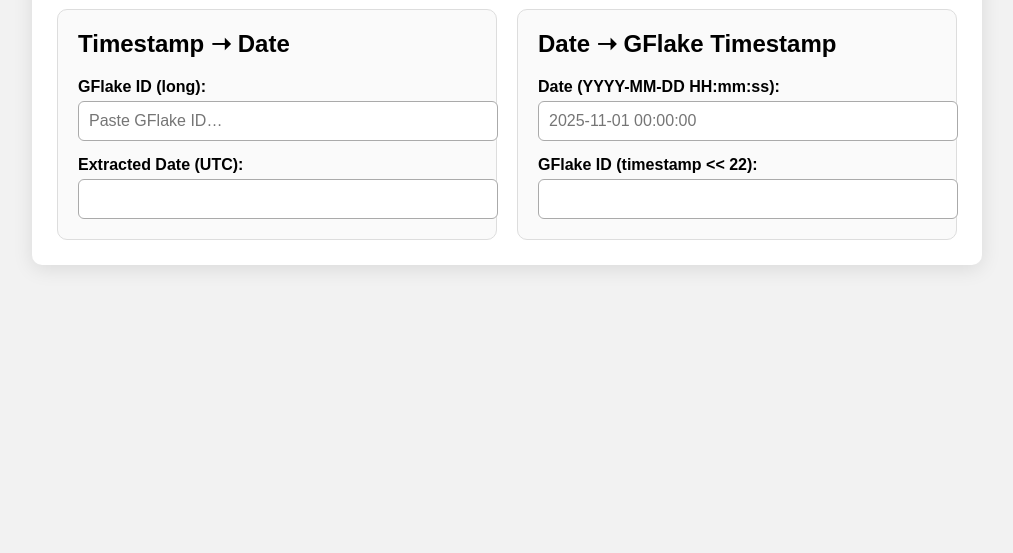
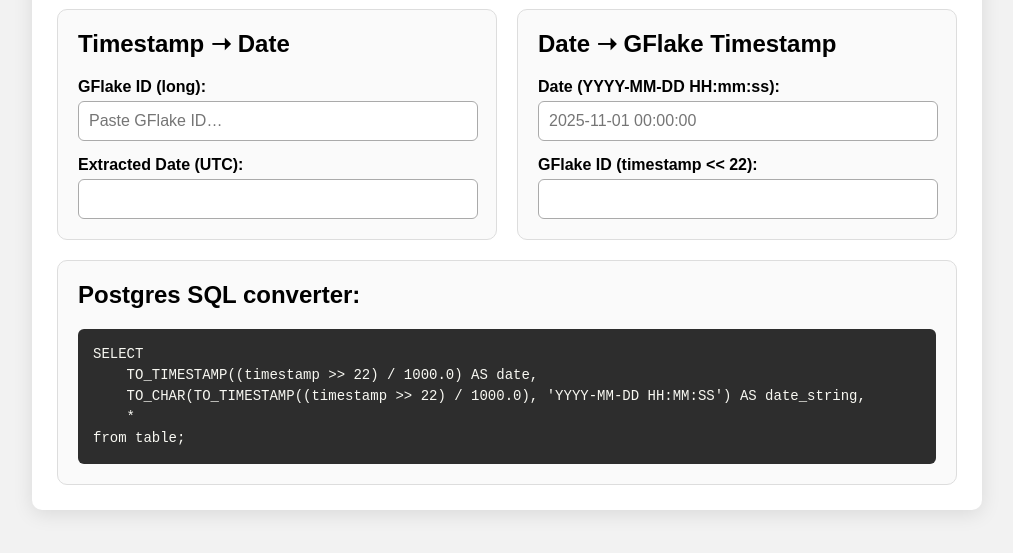
Before and after one commit to norberto-genesis/gflake, a plain HTML site: page index.html in a window 1280 px wide. Shown: the part 135-688 px from the top of the page, without its empty margins (133-1146 px from the left). Drawn offline with Linux system fonts and the light colour scheme.

Commit message:
Refactor HTML structure and styling

```diff
--- a/index.html
+++ b/index.html
@@ -1,7 +1,7 @@
 <!DOCTYPE html>
 <html lang="en">
   <head>
-<meta charset="UTF-8">
+    <meta charset="UTF-8" />
     <title>GFlake Converter</title>
     <style>
       body {
@@ -16,7 +16,7 @@
         background: #fff;
         padding: 25px;
         border-radius: 10px;
-    box-shadow: 0 4px 20px rgba(0,0,0,0.1);
+        box-shadow: 0 4px 20px rgba(0, 0, 0, 0.1);
       }
 
       h1 {
@@ -49,17 +49,40 @@
       }
 
       input {
-    width: 100%;
+        width: 95%;
         padding: 10px;
         margin-top: 5px;
         border-radius: 6px;
         border: 1px solid #aaa;
         font-size: 16px;
       }
+
+      .code-panel {
+        margin-top: 20px;
+        background: #fafafa;
+        border-radius: 10px;
+        padding: 20px;
+        border: 1px solid #ddd;
+      }
+
+      pre {
+        background: #2d2d2d;
+        color: #f8f8f2;
+        padding: 15px;
+        border-radius: 6px;
+        overflow-x: auto;
+        font-family: "Courier New", monospace;
+        font-size: 14px;
+        line-height: 1.5;
+        margin: 10px 0 0 0;
+      }
+
+      code {
+        font-family: "Courier New", monospace;
+      }
     </style>
   </head>
   <body>
-
     <div class="container">
       <h1>GFlake Converter</h1>
 
@@ -85,6 +108,15 @@
           <label>GFlake ID (timestamp << 22):</label>
           <input id="timestampResult" type="text" readonly />
         </div>
+      </div>
+
+      <div class="code-panel">
+        <h2>Postgres SQL converter:</h2>
+        <pre><code>SELECT
+    TO_TIMESTAMP((timestamp &gt;&gt; 22) / 1000.0) AS date,
+    TO_CHAR(TO_TIMESTAMP((timestamp &gt;&gt; 22) / 1000.0), 'YYYY-MM-DD HH:MM:SS') AS date_string,
+    *
+from table;</code></pre>
       </div>
     </div>
 
@@ -124,8 +156,9 @@ document.getElementById("gfId").addEventListener("input", () => {
         const input = document.getElementById("gfId").value.trim();
         const date = gfIdToDate(input);
 
-  document.getElementById("gfDate").value =
-    date ? date.toISOString().replace("T", " ").replace("Z", "") : "Invalid";
+        document.getElementById("gfDate").value = date
+          ? date.toISOString().replace("T", " ").replace("Z", "")
+          : "Invalid";
       });
 
       // Date → Timestamp
@@ -133,10 +166,8 @@ document.getElementById("dateInput").addEventListener("input", () => {
         const dateStr = document.getElementById("dateInput").value.trim();
         const id = dateToGfId(dateStr);
 
-  document.getElementById("timestampResult").value =
-    id || "Invalid";
+        document.getElementById("timestampResult").value = id || "Invalid";
       });
-
 
       // --- UI Bindings ---
 
@@ -145,8 +176,9 @@ document.getElementById("gfId").addEventListener("input", () => {
         const input = document.getElementById("gfId").value.trim();
         const date = gfIdToDate(input);
 
-  document.getElementById("gfDate").value =
-    date ? date.toISOString().replace("T", " ").replace("Z", "") : "Invalid";
+        document.getElementById("gfDate").value = date
+          ? date.toISOString().replace("T", " ").replace("Z", "")
+          : "Invalid";
       });
 
       // Date → Timestamp
@@ -154,10 +186,8 @@ document.getElementById("dateInput").addEventListener("input", () => {
         const dateStr = document.getElementById("dateInput").value.trim();
         const id = dateToGfId(dateStr);
 
-  document.getElementById("timestampResult").value =
-    id || "Invalid";
+        document.getElementById("timestampResult").value = id || "Invalid";
       });
     </script>
-
   </body>
 </html>
```
Lines whose indentation alone changed are shown as unchanged.
